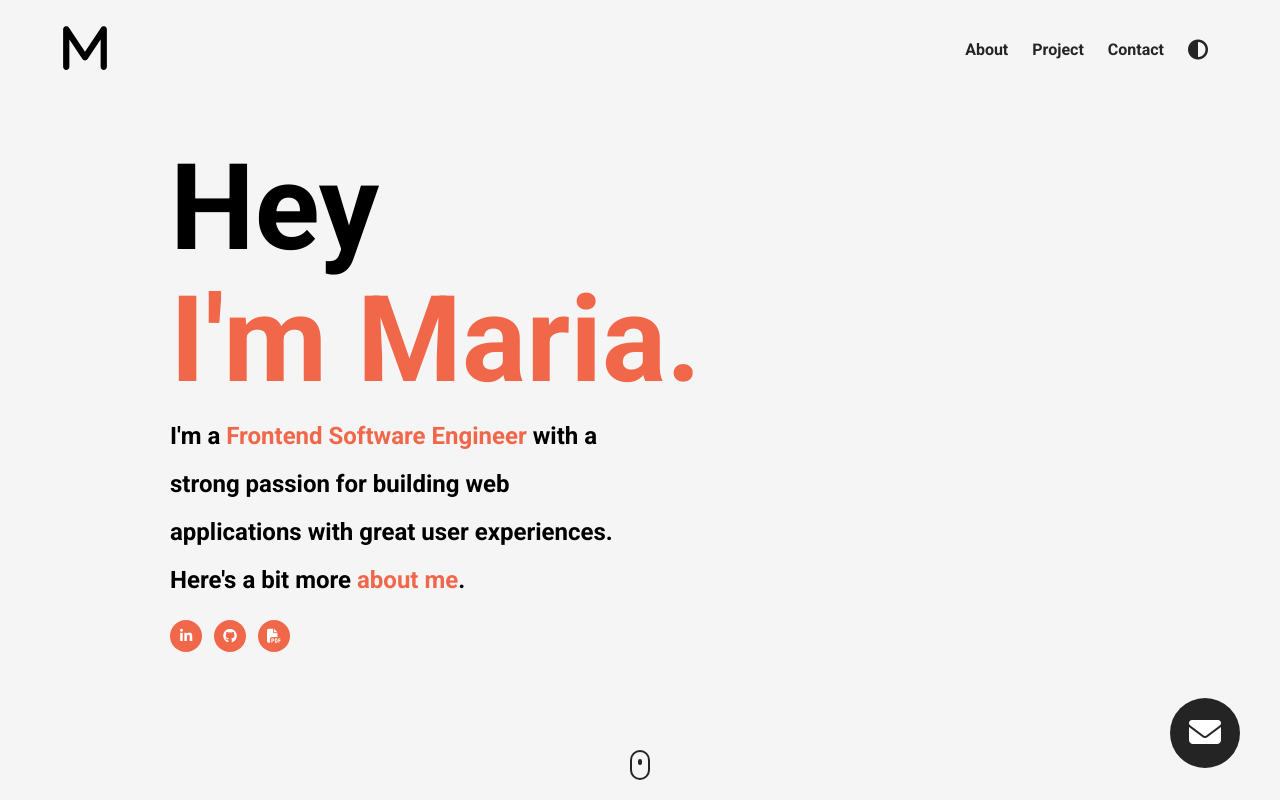
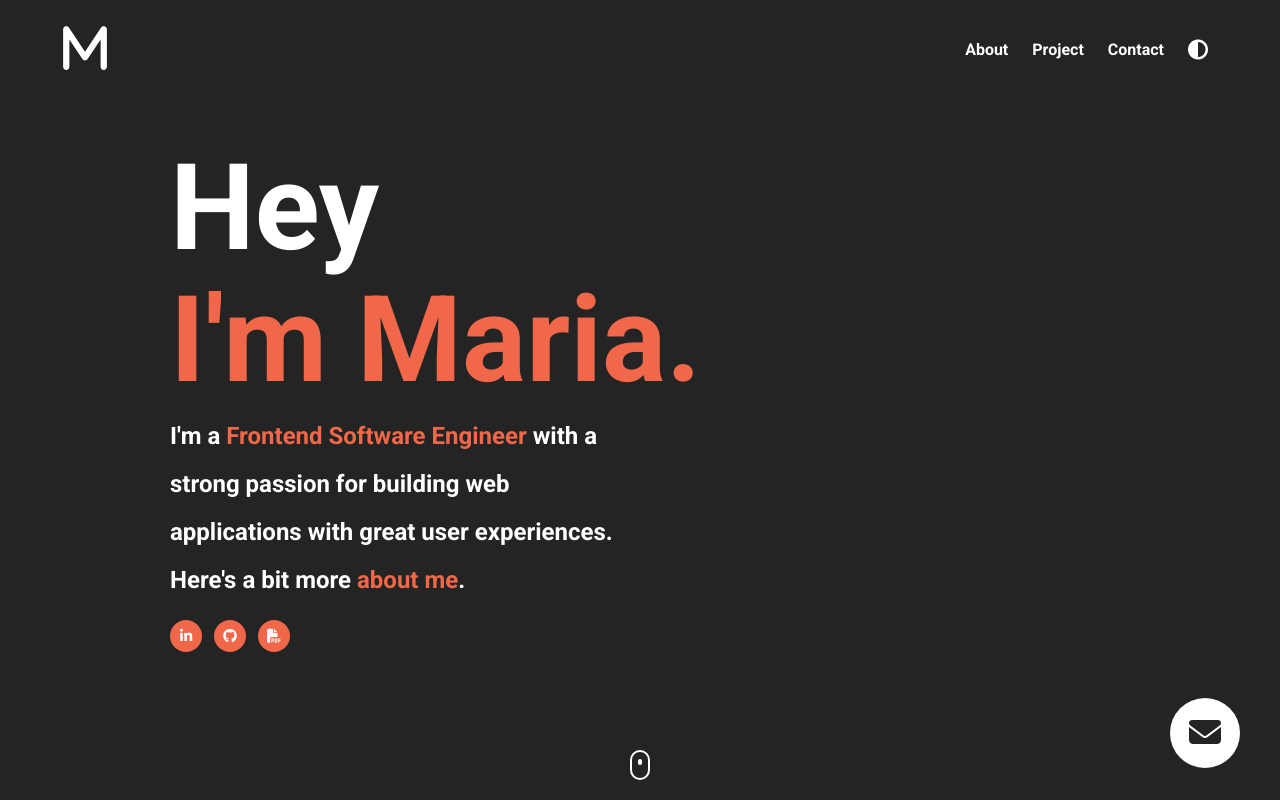
Before and after one commit to Chidinma18/advanced.e-portfolio, a plain HTML site: page index.html in a window 1280 px wide. Both pictures are taken after a click on the item 1198 px from the left and 50 px from the top of the page. Shown: the top 800 px of the page. Drawn offline with nearby package versions, Linux system fonts and the light colour scheme.

Commit message:
i finished toggling the contrast- switched black to white

```diff
--- a/index.html
+++ b/index.html
@@ -24,7 +24,7 @@
     <section id="landing-page">
         <nav>
             <figure>
-                <img id="personal-logo" src="./assets/m-solid.svg" alt="">
+                <img id="personal-logo" class="personal-logo-white" src="./assets/m-solid.svg" alt="">
             </figure>
             <ul class="nav__link--list">
                 <li class="nav__link">
@@ -48,7 +48,7 @@
                     link__hover-effect--black
                     ">Contact</a>
                 </li>
-                <li class="nav__link click">
+                <li class="nav__link click" onclick="toggleContrast()">
                     <a href="#" class="
                     nav__link--anchor
                     link__hover-effect
--- a/index.js
+++ b/index.js
@@ -1,3 +1,18 @@
+let isModalOpen = false;
+let contrastToggle = false;
+
+
+function toggleContrast() {
+    contrastToggle = !contrastToggle
+    if (contrastToggle) {
+        document.body.classList += " dark-theme"
+    }
+    else {
+        document.body.classList.remove("dark-theme")
+    }
+}
+
+
 
 function contact(event) {
     event.preventDefault();
@@ -23,7 +38,7 @@ function contact(event) {
 }
 
 
-let isModalOpen = false;
+
 function toggleModal() {
     if (isModalOpen) {
         isModalOpen = false;
--- a/style.css
+++ b/style.css
@@ -26,6 +26,7 @@ button {
 
 section {
     background-color: rgb(245, 245, 245);
+    transition: all 300ms ease;
 }
 
 input,
@@ -143,6 +144,36 @@ nav,
     transition: all 400ms;
 }
 
+.dark-theme .title,
+.dark-theme .section__title,
+.dark-theme .section__sub-title,
+.dark-theme .nav__link--anchor,
+.dark-theme .fa-circle-half-stroke,
+.dark-theme .header__para {
+    color: white;
+}
+
+.dark-theme section {
+    background-color: #242424;
+}
+
+.dark-theme #personal-logo {
+    filter: invert();
+}
+
+.dark-theme .scroll__icon {
+    border-color: white;
+}
+
+.dark-theme .scroll__icon:after,
+.dark-theme .link__hover-effect--black:after {
+    background-color: white;
+}
+
+.dark-theme .mail__btn {
+    background-color: white;
+    color: #242424;
+}
 
 /*
 
```
